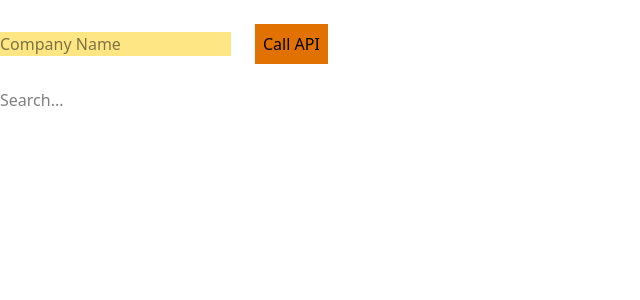
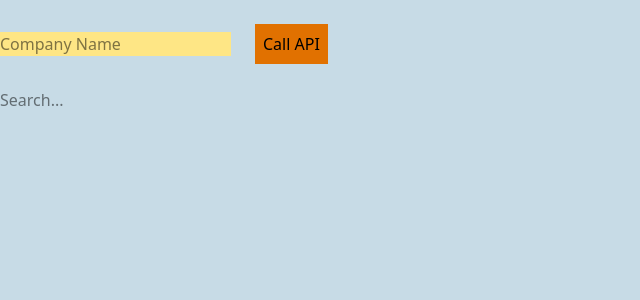
Before and after one commit to KelseySt/swe, a Next.js app: page / in a window 1280 px wide. Shown: the top 300 px of the page, without its empty margins (0-640 px from the left). Built offline with nearby package versions, Linux system fonts and the light colour scheme.

Commit message:
added css

```diff
--- a/src/app/globals.css
+++ b/src/app/globals.css
@@ -1 +1,5 @@
 @import "tailwindcss";
+
+body {
+    background-color: #c7dbe6; /* a nice blue color */
+}
--- a/src/app/layout.tsx
+++ b/src/app/layout.tsx
@@ -1,5 +1,7 @@
 import type { Metadata } from "next";
 import "./globals.css";
+
+
 
 
 export const metadata: Metadata = {
```
Also changed, not shown: tailwind.config.js (line endings or trailing spaces).
